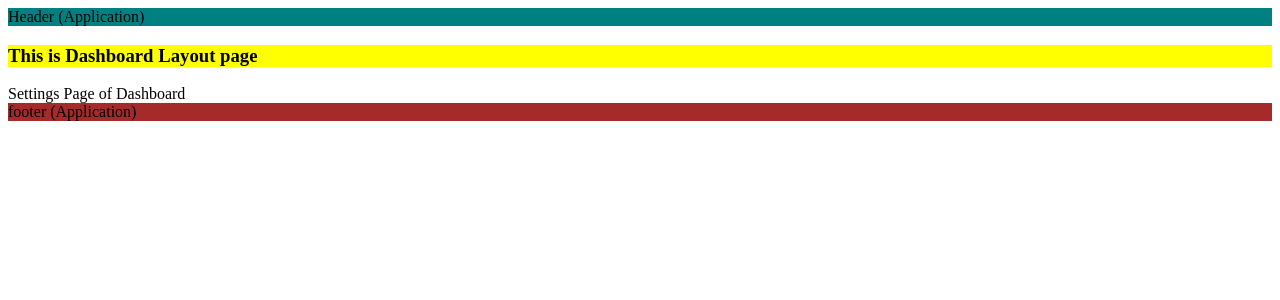
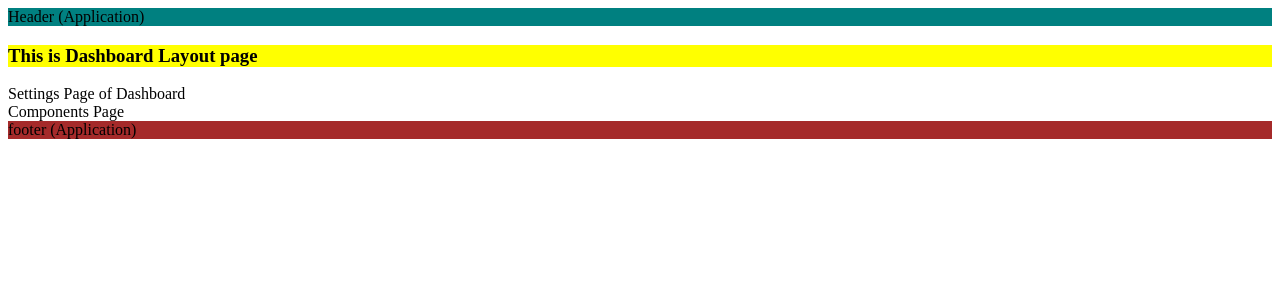
Before and after one commit to Sanjoli06/NextJs-practice, a Next.js app: page /dashboard/settings in a window 1280 px wide. Shown: the top 300 px of the page. Built offline with nearby package versions, Linux system fonts and the light colour scheme.

Commit message:
Private Folders with _ and public folder with _URL using %5F

```diff
--- /dev/null
+++ b/app/(application)/dashboard/_components/page.jsx
@@ -0,0 +1,9 @@
+import React from 'react'
+
+export default function ComponentPage() {
+  return (
+    <div>
+      Components Page
+    </div>
+  )
+}
--- a/app/(application)/dashboard/settings/page.js
+++ b/app/(application)/dashboard/settings/page.js
@@ -1,9 +1,11 @@
 import React from 'react'
+import ComponentPage from '../_components/page'
 
 export default function Settings() {
   return (
     <div>
       Settings Page of Dashboard
+      <ComponentPage />
     </div>
   )
 }
--- /dev/null
+++ b/app/(marketing)/about/%5Fcomponents/page.jsx
@@ -0,0 +1,9 @@
+import React from 'react'
+
+export default function AboutComponentPage() {
+  return (
+    <div>
+      About Component Page
+    </div>
+  )
+}
```
